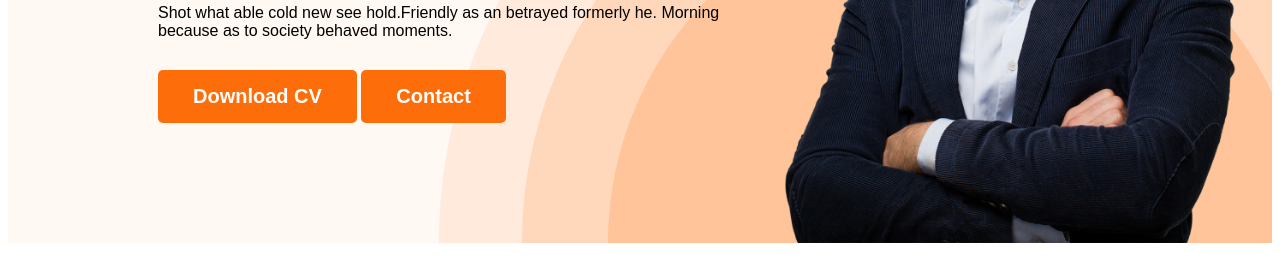
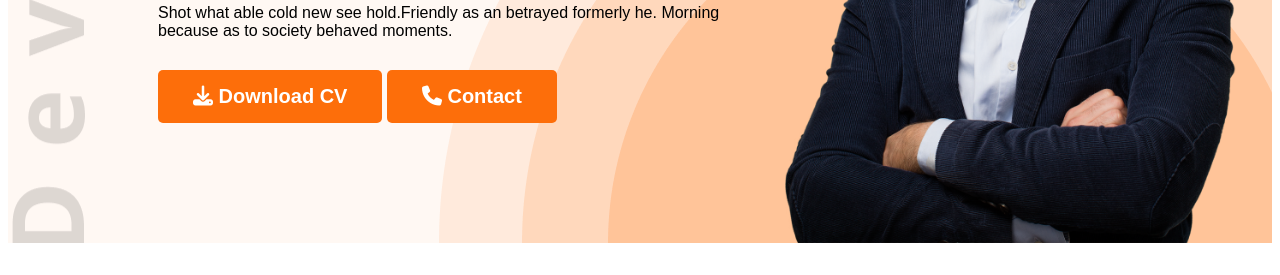
Before and after one commit to Kamrujjaman-Rabin/Webdeveloper-Portfolio, a plain HTML site: page index.html in a window 1280 px wide. Shown: the part 525-800 px from the top of the page. Drawn offline with Linux system fonts and the light colour scheme.

Commit message:
added font awesome icons

```diff
--- a/index.html
+++ b/index.html
@@ -6,6 +6,7 @@
     <title>Web Developer Portfolio</title>
     <link rel="preconnect" href="https://fonts.googleapis.com">
     <link rel="stylesheet" href="styles/portfolio.css">
+    <script src="https://kit.fontawesome.com/a86f199d21.js" crossorigin="anonymous"></script>
 </head>
 <body>
     <header class="header">
@@ -22,8 +23,8 @@
                 <h3 class="banner-greeting">Hi, I  am</h3>
                 <h1 class="banner-title">Mary Hardy</h1>
                 <p class="banner-des">Shot what able cold new see hold.Friendly as an betrayed formerly he. Morning because as to society behaved moments.</p>
-                <button class="btn-primary">Download CV</button>
-                <button class="btn-primary">Contact</button>
+                <button class="btn-primary"><i class="fa-solid fa-download"></i> Download CV</button>
+                <button class="btn-primary"><i class="fa-solid fa-phone"></i> Contact</button>
             </div>
             <img class="profile" src="images/hardy.png" alt="">
         </div>
@@ -138,7 +139,7 @@
             </div>
 
             <div class="cv">
-                <button class="btn-primary">Download CV</button>
+                <button class="btn-primary"><i class="fa-solid fa-download"></i> Download CV</button>
             </div>
         </section>
     </main>
--- a/styles/portfolio.css
+++ b/styles/portfolio.css
@@ -56,9 +56,9 @@ nav a {
 /*header related styles*/
 .header {
     background-color: #FFF8F3;
-    background-image: url("../images/header_bg.png");
+    background-image: url("../images/header_bg.png"),url("../images/developer.png");
     background-repeat: no-repeat;
-    background-position: bottom right;
+    background-position: bottom right, top left;
 }
 
 .banner {
```
